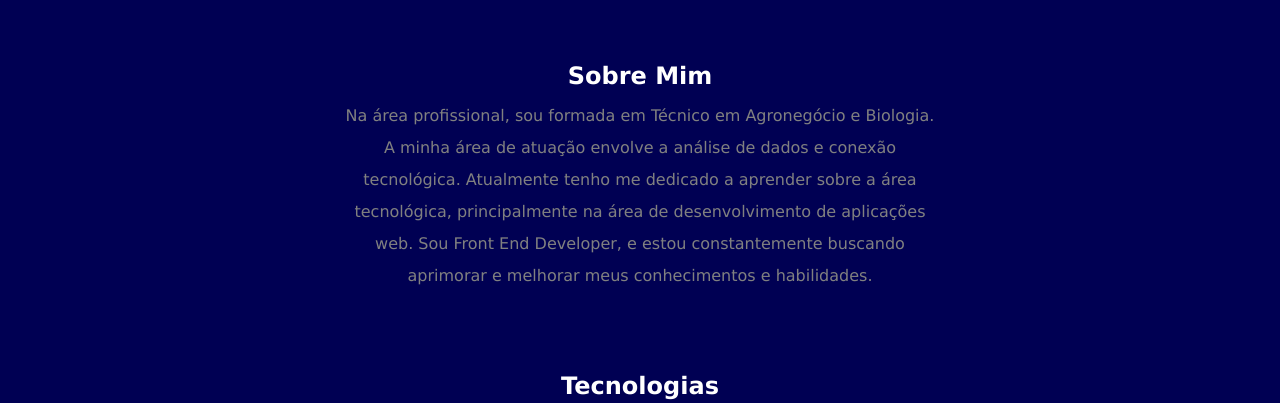
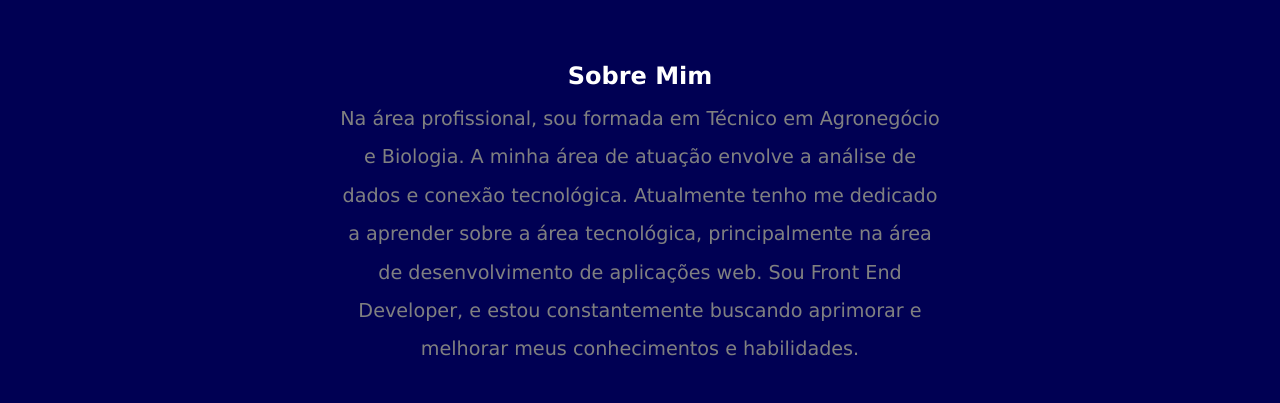
Before and after one commit to inessasteffany/portfolio, a plain HTML site: page index.html in a window 1280 px wide. Shown: the part 397-800 px from the top of the page. Drawn offline with Linux system fonts and the light colour scheme.

Commit message:
Update style.css

```diff
--- a/styles/style.css
+++ b/styles/style.css
@@ -79,6 +79,7 @@ main{
     line-height: 2em;
     text-align: center;
     margin-top: 10px;
+    font-size: 1.2em;
 }
 
 /*Tecnologias*/
```
